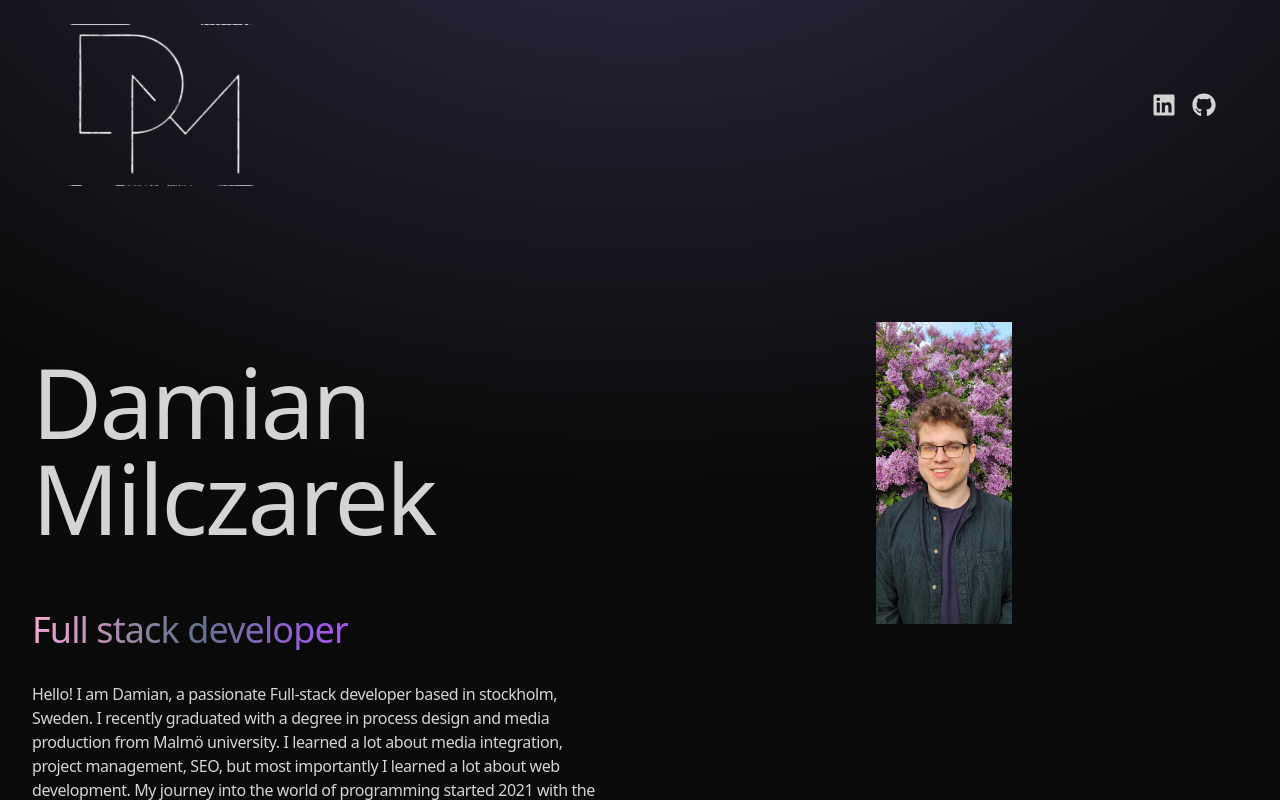
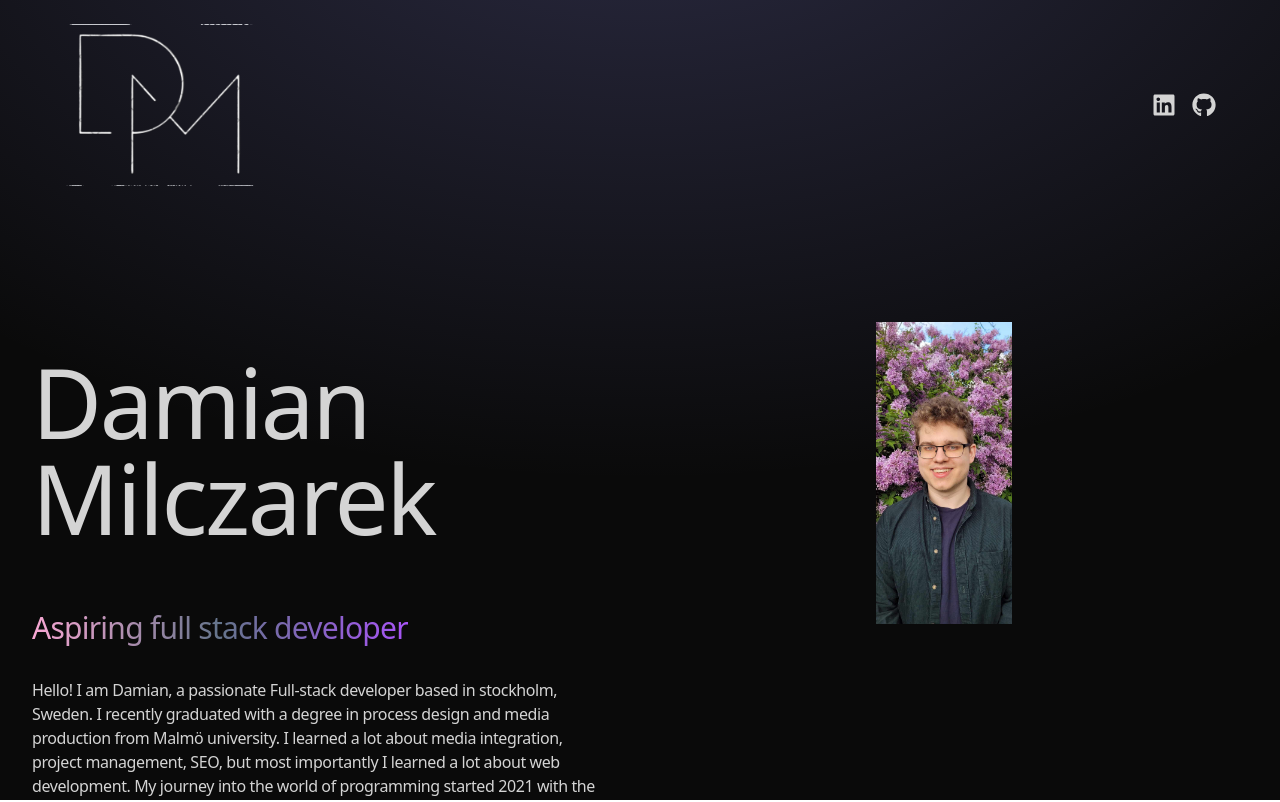
Before and after one commit to Damianmilczarek5/portfolio, a React (Vite) app: page / in a window 1280 px wide. Shown: the top 802 px of the page. Built offline with nearby package versions, Linux system fonts and the light colour scheme.

Commit message:
file for the landing page

```diff
--- a/src/components/Hero.jsx
+++ b/src/components/Hero.jsx
@@ -1,19 +1,45 @@
 import { HERO_CONTENT } from "../constants";
 import profilePic from "../assets/JA.jpg";
+import { motion } from "framer-motion"
+
+const container = (delay) => ({
+    hidden: {x: -100, opacity: 0},
+    visible: {
+        x:0,
+        opacity: 1,
+        transition: {duration: 0.5, delay: delay},
+    },
+})
 
 const Hero = () => {
   return <div className="border-b border-neutral-900 pb-4 lg:mb-35">
     <div className="flex flex-wrap">
         <div className="w-full lg:w-1/2">
             <div className="flex flex-col items-center lg:items-start">
-                <h1 className="pb-16 text-6xl font-thin tracking-tight lg:mt-16 lg:text-8xl">Damian Milczarek</h1>
-                <span className="bg-gradient-to-r from-pink-300 via-slate-500 to-purple-500 bg-clip-text text-4xl tracking-tight text-transparent">Full stack developer </span>
-                <p className="my-2 max-w-xl py-6 font-light tracking-tight">{HERO_CONTENT}</p>
+                <motion.h1
+               variants={container(0)}
+               initial="hidden"
+               animate="visible"
+                 className="pb-16 text-6xl font-thin tracking-tight lg:mt-16 lg:text-8xl">Damian Milczarek</motion.h1>
+                <motion.span
+                variants={container(0.5)}
+                initial="hidden"
+                animate="visible"
+                className="bg-gradient-to-r from-pink-300 via-slate-500 to-purple-500 bg-clip-text text-3xl tracking-tight text-transparent">Aspiring full stack developer </motion.span>
+                <motion.p
+               variants={container(1)}
+               initial="hidden"
+               animate="visible"
+                className="my-2 max-w-xl py-6 font-light tracking-tight">{HERO_CONTENT}</motion.p>
             </div>
         </div>
         <div className="w- full lg:w-1/2 lg:p-8">
             <div className="flex justify-center">
-                <img className="size-1/4" src={profilePic} alt="Damian Milczarek"></img>
+                <motion.img
+                initial={{x: 100, opacity: 0}}
+                animate={{x: 0, opacity: 1}}
+                transition={{duration: 1, delay: 1.2}}
+                className="size-1/4" src={profilePic} alt="Damian Milczarek"></motion.img>
             </div>
         </div>
     </div>
```
